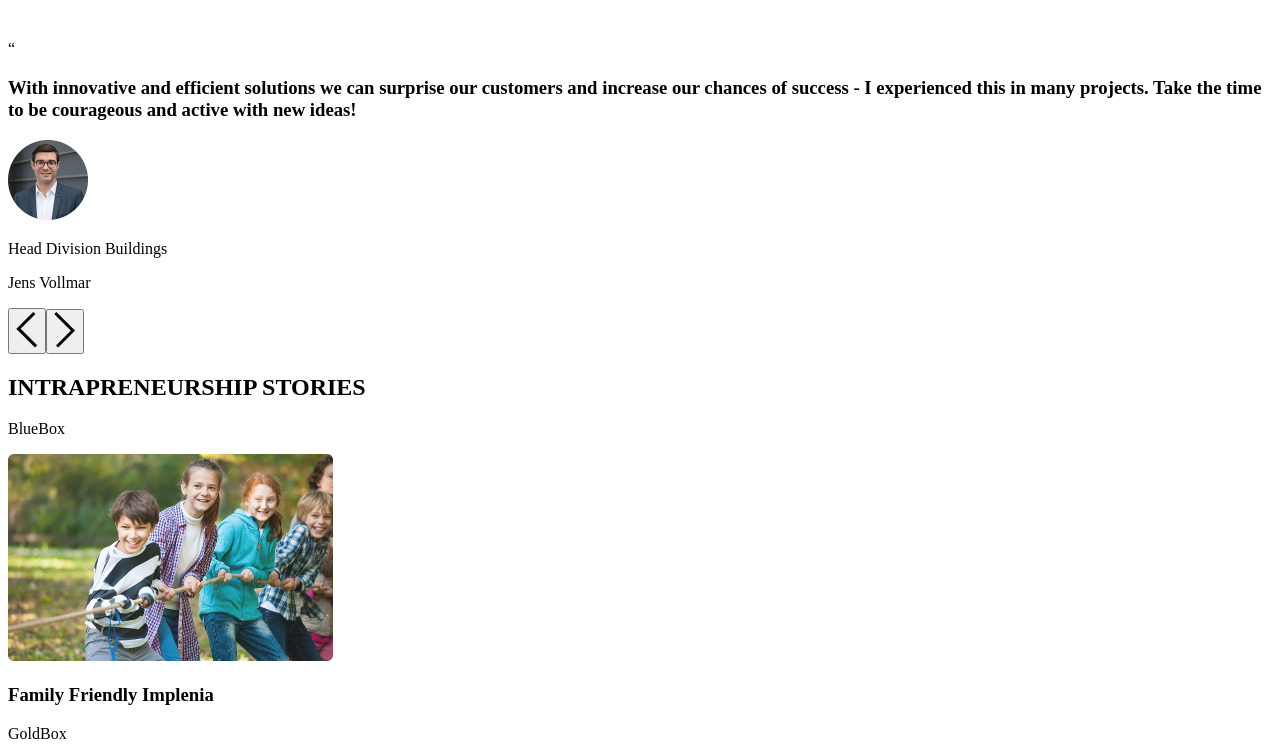
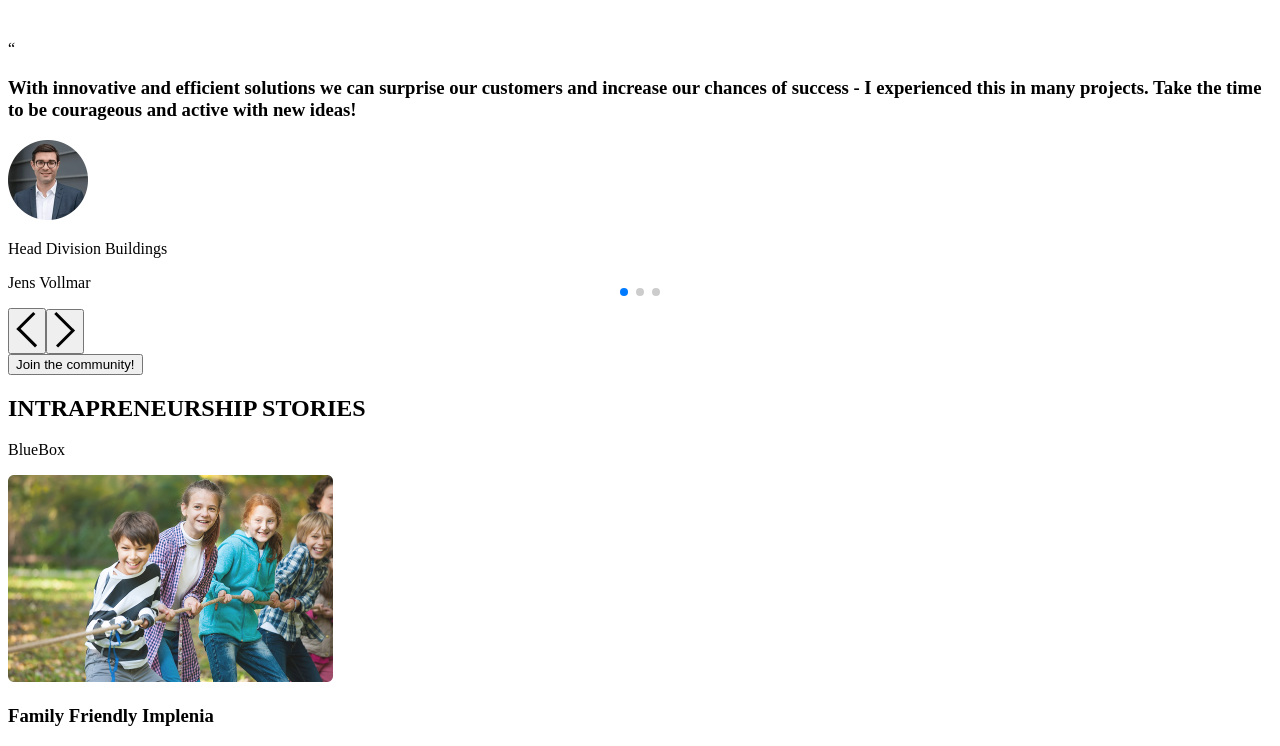
Before and after one commit to tusharswami534/implenia, a Next.js app: page / in a window 1280 px wide. Shown: the part 2985-3731 px from the top of the page. Built offline with nearby package versions, Linux system fonts and the light colour scheme.

Commit message:
add slider

```diff
--- a/src/app/globals.css
+++ b/src/app/globals.css
@@ -23,6 +23,20 @@
   }
 }
 
+.swiper-slide{
+  padding-bottom: 40px;
+}
+
+@media (min-width : 1024.98px) {
+  .swiper-pagination{
+    display: none;
+  }
+
+  .swiper-slide{
+    padding-bottom: 0px;
+  }
+}
+
 
 @media (max-width: 639.98px) {
   .bg-hero-mobile{
--- a/src/components/home/Community.tsx
+++ b/src/components/home/Community.tsx
@@ -4,41 +4,50 @@ import Heading from "../common/Heading";
 import { Swiper, SwiperSlide } from "swiper/react";
 import "swiper/css";
 import "swiper/css/navigation";
-import { Navigation } from "swiper/modules";
+import "swiper/css/pagination";
+import { Navigation, Pagination } from "swiper/modules";
 import { COMMUNITY_LIST } from "@/utils/helper";
 import Image from "next/image";
 import { NextIcon, PrevIcon } from "@/utils/icons";
+import CustomButton from "../common/CustomButton";
 
 const Community = () => {
   return (
     <div className="bg-gray pt-[129px] pb-[130px] max-lg:py-28 max-md:py-20 max-sm:py-16 px-5">
-      <div className="container max-w-[1108px] relative mx-auto">
-        <Heading myClass="pb-[144px]" text="WHAT OUR COMMUNITY SAYS" />
+      <div className="container max-w-[1108px] flex flex-col justify-center relative mx-auto">
+        <Heading
+          myClass="pb-[144px] max-lg:pb-[100px] max-md:pb-[70px] max-sm:pb-[0px]"
+          text="WHAT OUR COMMUNITY SAYS"
+        />
         <div>
           <Swiper
             className="mySwiper"
-            modules={[Navigation]}
+            modules={[Navigation, Pagination]}
             loop={true}
             navigation={{
               nextEl: ".swiper-next",
               prevEl: ".swiper-prev",
             }}
+            pagination={{
+              clickable: true,
+            }}
           >
             {COMMUNITY_LIST.map((item, index) => (
               <SwiperSlide key={index}>
                 <div className="max-w-[795px] flex flex-col justify-center mx-auto">
-                  <p className="text-[100px] text-center leading-[125px] mb-[-50px] text-orangeLight tracking-[-0.66px]">
+                  <p className="text-[100px] text-center leading-[125px] max-md:leading-[100%] mb-[-50px] text-orangeLight tracking-[-0.66px]">
                     “
                   </p>
                   <h3 className="text-center font-semibold leading-[40.22px] text-[32px] max-lg:text-3xl max-md:text-2xl max-sm:text-xl max-lg:leading-9 max-md:leading-7 max-sm:leading-6">
                     {item.heading}
                   </h3>
-                  <div className="flex items-center gap-3.5 max-w-[710px] mt-[30px] ml-auto w-full">
+                  <div className="flex items-center gap-3.5 max-w-[710px] max-lg:max-w-[unset] max-lg:justify-center mt-[30px] max-md:mt-5 max-sm:mt-[15px] ml-auto w-full">
                     <Image
                       src={item.profile}
                       alt="profile"
                       width={80}
                       height={80}
+                      className="max-lg:size-16 max-md:size-14 max-sm:size-12"
                     />
                     <div>
                       <p className="text-lightGray text-[21px] font-semibold max-lg:text-xl max-md:text-lg max-sm:text-base">
@@ -53,13 +62,17 @@ const Community = () => {
               </SwiperSlide>
             ))}
           </Swiper>
-          <button className="swiper-next absolute top-[62%] z-10 left-0">
+          <button className="swiper-next max-lg:hidden absolute top-1/2 z-10 left-0">
             <NextIcon />
           </button>
-          <button className="swiper-prev absolute right-0 top-[62%] z-20 ">
+          <button className="swiper-prev max-lg:hidden absolute right-0 top-1/2 z-20 ">
             <PrevIcon />
           </button>
         </div>
+        <CustomButton
+          text="Join the community!"
+          myClass="max-w-[268px] mx-auto mt-[39px]"
+        />
       </div>
     </div>
   );
--- a/src/components/home/KickBox.tsx
+++ b/src/components/home/KickBox.tsx
@@ -17,7 +17,7 @@ const KickBox = () => {
           myClass="pb-[75px] max-lg:pb-[40px] max-md:pb-[30px]"
           text="The Kickbox program at Implenia guides participants through three key phases to turn their ideas into impactful solutions: 1. RedBox for validation, 2. BlueBox for piloting, and 3. GoldBox for implementation. To progress through each phase, you’ll work to continuously optimize your idea and demonstrate its potential to internal Implenia sponsors."
         />
-        <div className="flex justify-center flex-wrap max-w-[1072px] mx-auto items-center gap-[51px]">
+        <div className="flex justify-center flex-wrap max-w-[1072px] mx-auto items-center gap-[51px] max-lg:gap-10">
           {KICKBOX_PROCESS_LIST.map((item, index) => (
             <KickBoxCard
               titleClass={item.titleClass}
@@ -32,7 +32,7 @@ const KickBox = () => {
         </div>
         <CustomButton
           text="Start your RedBox!"
-          myClass="mt-11 max-lg:mt-8 max-md:mt-6 max-sm:mt-5"
+          myClass="mt-[39px] lg:ml-[39px] max-lg:mt-8 max-md:mt-6 max-sm:mt-5"
         />
       </div>
     </div>
```
